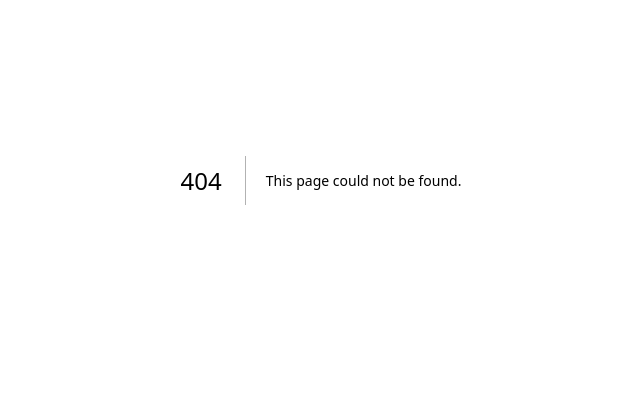
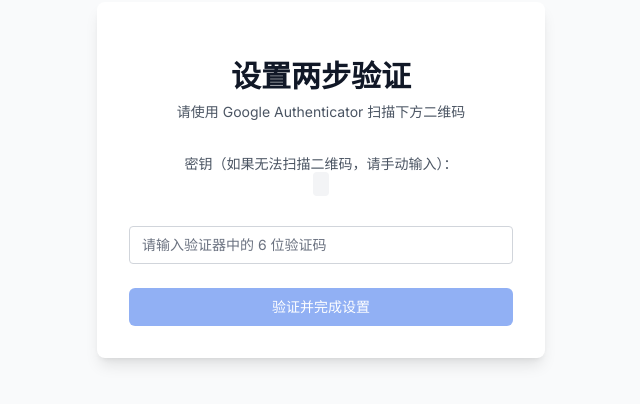
Before and after one commit to tigerbryan/tiger-console, a Next.js app: page /auth/setup-2fa in a window 1280 px wide. Before the commit this address had no page. Shown: the part 220-624 px from the top of the page, without its empty margins (319-959 px from the left). Built offline with nearby package versions, Linux system fonts and the light colour scheme.

Commit message:
feat: 添加 Google Authenticator 设置功能

```diff
--- /dev/null
+++ b/app/api/auth/setup-2fa/route.ts
@@ -0,0 +1,25 @@
+import { NextResponse } from 'next/server';
+import { authenticator } from 'otplib';
+import { users } from '@/app/lib/auth';
+
+export async function POST(request: Request) {
+  try {
+    const { email } = await request.json();
+
+    const user = users.find(u => u.email === email);
+    if (!user) {
+      return NextResponse.json({ error: '用户不存在' }, { status: 400 });
+    }
+
+    // 生成新的密钥
+    const secret = authenticator.generateSecret();
+
+    // 在实际应用中，这里应该将密钥保存到数据库
+    user.twoFactorSecret = secret;
+
+    return NextResponse.json({ secret });
+  } catch (error) {
+    console.error('Setup 2FA error:', error);
+    return NextResponse.json({ error: '设置过程中发生错误' }, { status: 500 });
+  }
+}
--- /dev/null
+++ b/app/api/auth/verify-setup/route.ts
@@ -0,0 +1,26 @@
+import { NextResponse } from 'next/server';
+import { users, verifyTOTP } from '@/app/lib/auth';
+
+export async function POST(request: Request) {
+  try {
+    const { code, secret, email } = await request.json();
+
+    const user = users.find(u => u.email === email);
+    if (!user) {
+      return NextResponse.json({ error: '用户不存在' }, { status: 400 });
+    }
+
+    const isValid = verifyTOTP(code, secret);
+    if (!isValid) {
+      return NextResponse.json({ error: '验证码无效或已过期' }, { status: 400 });
+    }
+
+    // 在实际应用中，这里应该将状态保存到数据库
+    user.twoFactorEnabled = true;
+
+    return NextResponse.json({ success: true });
+  } catch (error) {
+    console.error('Verify setup error:', error);
+    return NextResponse.json({ error: '验证过程中发生错误' }, { status: 500 });
+  }
+}
--- /dev/null
+++ b/app/auth/setup-2fa/page.tsx
@@ -0,0 +1,135 @@
+'use client';
+
+import { useState, useEffect } from 'react';
+import { useRouter, useSearchParams } from 'next/navigation';
+import QRCode from 'qrcode';
+
+export default function Setup2FA() {
+  const router = useRouter();
+  const searchParams = useSearchParams();
+  const [qrCode, setQrCode] = useState('');
+  const [secret, setSecret] = useState('');
+  const [code, setCode] = useState('');
+  const [error, setError] = useState('');
+  const [isLoading, setIsLoading] = useState(false);
+
+  useEffect(() => {
+    const email = searchParams.get('email');
+    if (!email) return;
+
+    fetch('/api/auth/setup-2fa', {
+      method: 'POST',
+      headers: {
+        'Content-Type': 'application/json',
+      },
+      body: JSON.stringify({ email }),
+    })
+      .then(res => res.json())
+      .then(data => {
+        if (data.error) {
+          setError(data.error);
+          return;
+        }
+        setSecret(data.secret);
+        const otpAuthUrl = `otpauth://totp/TigerConsole:${email}?secret=${data.secret}&issuer=TigerConsole`;
+        return QRCode.toDataURL(otpAuthUrl);
+      })
+      .then(url => url && setQrCode(url))
+      .catch(() => setError('获取二维码失败'));
+  }, [searchParams]);
+
+  const handleSubmit = async (e: React.FormEvent) => {
+    e.preventDefault();
+    setError('');
+    setIsLoading(true);
+
+    try {
+      const response = await fetch('/api/auth/verify-setup', {
+        method: 'POST',
+        headers: {
+          'Content-Type': 'application/json',
+        },
+        body: JSON.stringify({
+          code,
+          secret,
+          email: searchParams.get('email'),
+        }),
+      });
+
+      const data = await response.json();
+
+      if (data.error) {
+        setError(data.error);
+      } else {
+        router.push('/');
+      }
+    } catch (error) {
+      setError('验证过程中发生错误');
+    } finally {
+      setIsLoading(false);
+    }
+  };
+
+  return (
+    <div className="min-h-screen flex items-center justify-center bg-gray-50">
+      <div className="max-w-md w-full space-y-8 p-8 bg-white rounded-lg shadow-lg">
+        <div>
+          <h2 className="mt-6 text-center text-3xl font-extrabold text-gray-900">
+            设置两步验证
+          </h2>
+          <p className="mt-2 text-center text-sm text-gray-600">
+            请使用 Google Authenticator 扫描下方二维码
+          </p>
+        </div>
+
+        {qrCode && (
+          <div className="flex justify-center">
+            <img src={qrCode} alt="QR Code" className="w-64 h-64" />
+          </div>
+        )}
+
+        <div className="mt-4">
+          <p className="text-sm text-gray-600 text-center">
+            密钥（如果无法扫描二维码，请手动输入）：
+            <br />
+            <code className="bg-gray-100 px-2 py-1 rounded">{secret}</code>
+          </p>
+        </div>
+
+        <form className="mt-8 space-y-6" onSubmit={handleSubmit}>
+          <div>
+            <label htmlFor="code" className="sr-only">
+              验证码
+            </label>
+            <input
+              id="code"
+              type="text"
+              required
+              className="appearance-none rounded relative block w-full px-3 py-2 border border-gray-300 placeholder-gray-500 text-gray-900 focus:outline-none focus:ring-blue-500 focus:border-blue-500 focus:z-10 sm:text-sm"
+              placeholder="请输入验证器中的 6 位验证码"
+              value={code}
+              onChange={(e) => setCode(e.target.value.replace(/\D/g, '').slice(0, 6))}
+              pattern="[0-9]{6}"
+              maxLength={6}
+              disabled={isLoading}
+            />
+          </div>
+
+          {error && (
+            <div className="text-red-500 text-sm text-center">{error}</div>
+          )}
+
+          <div>
+            <button
+              type="submit"
+              className="group relative w-full flex justify-center py-2 px-4 border border-transparent text-sm font-medium rounded-md text-white bg-blue-600 hover:bg-blue-700 focus:outline-none focus:ring-2 focus:ring-offset-2 focus:ring-blue-500 disabled:opacity-50"
+              disabled={isLoading || code.length !== 6}
+            >
+              {isLoading ? '验证中...' : '验证并完成设置'}
+            </button>
+          </div>
+        </form>
+      </div>
+    </div>
+  );
+}
--- a/package.json
+++ b/package.json
@@ -20,6 +20,7 @@
   },
   "devDependencies": {
     "@types/node": "^22.15.3",
+    "@types/qrcode": "^1.5.5",
     "@types/react": "^19.1.2",
     "autoprefixer": "^10.4.0",
     "postcss": "^8.4.0",
```
Also changed, not shown: 1 other file (tests, documents, lock files or other folders).
